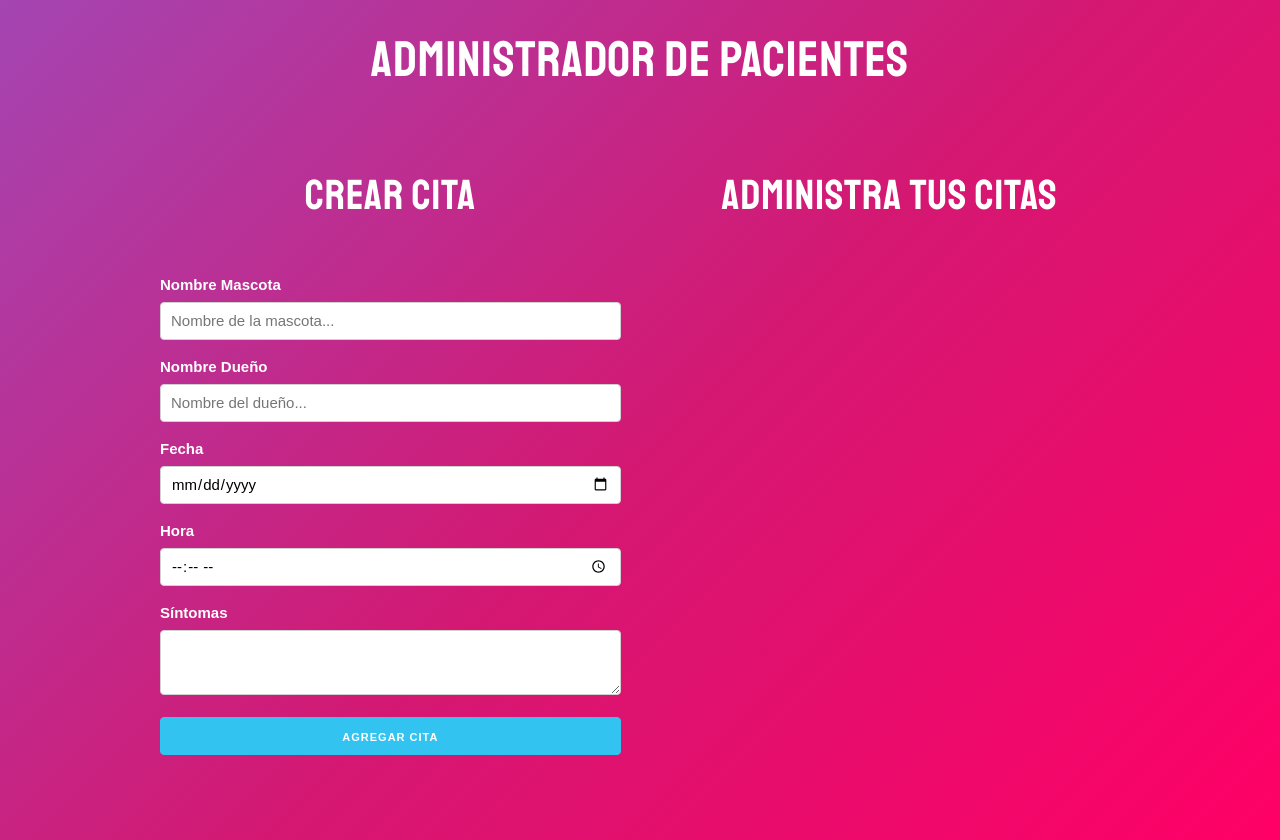
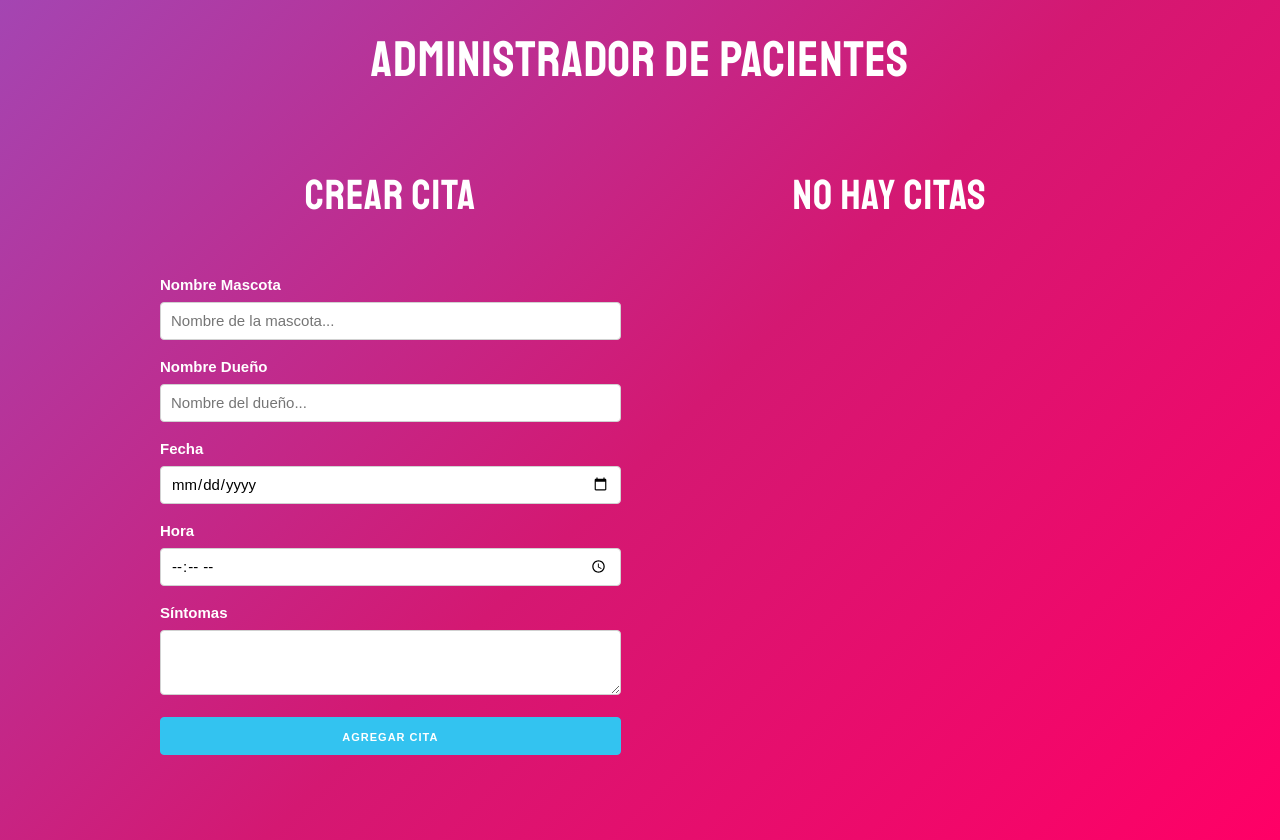
Before and after one commit to azaharamg/patient-manager, a React (Create React App) app: page / in a window 1280 px wide. Built offline with nearby package versions, Linux system fonts and the light colour scheme; the HTML template or start-up script is replaced by a standard one.

Commit message:
Show differents titles depending on having appointments or not

```diff
--- a/src/App.js
+++ b/src/App.js
@@ -14,6 +14,8 @@
     storeAppointments(newAppointments);
   };
 
+  const title = appointments.length === 0 ? 'No hay citas' : 'Administra tus Citas';
+
   return (
     <Fragment>
       <h1>Administrador de pacientes</h1>
@@ -23,7 +25,7 @@
             <Form createAppointment={createAppointment} />
           </div>
           <div className='one-half column'>
-            <h2>Administra tus citas</h2>
+            <h2>{title}</h2>
             {appointments.map(appointment => (
               <Appointment key={appointment.id} appointment={appointment} deleteAppointment={deleteAppointment} />
             ))}
```
